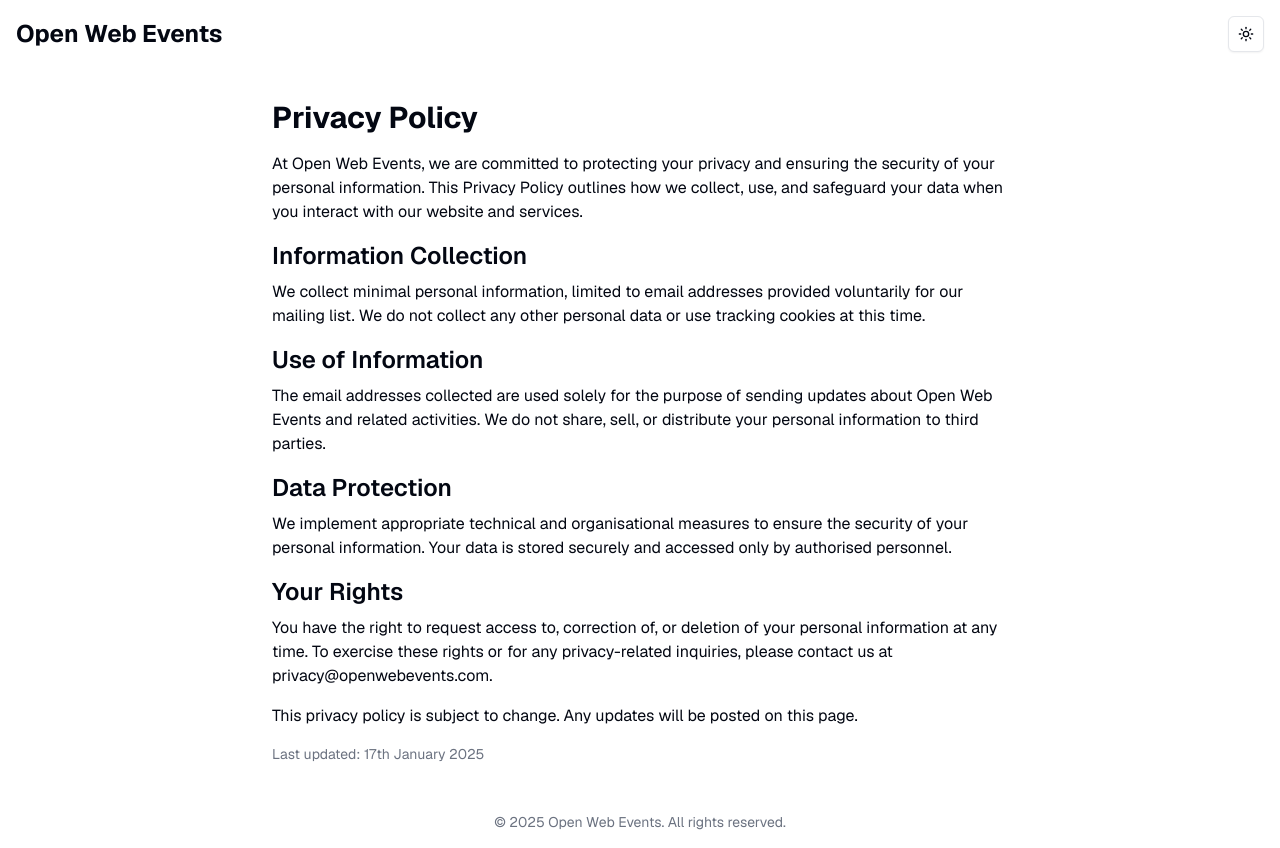
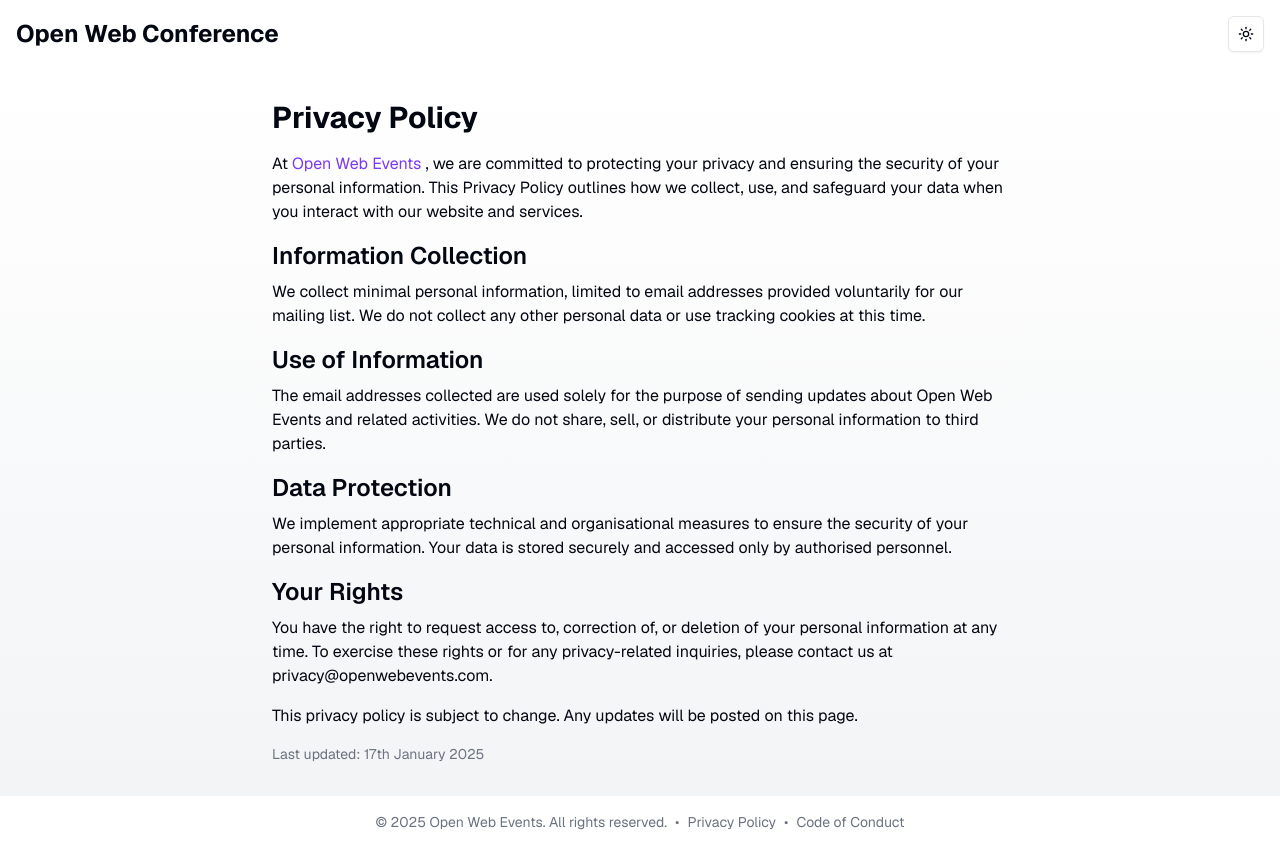
Before and after one commit to OpenWebEvents/openwebconference.com, a Next.js app: page /privacy-policy in a window 1280 px wide. Built offline with nearby package versions, Linux system fonts and the light colour scheme.

Commit message:
feat(app/page.tsx, app/layout.tsx, app/code-of-conduct/page.tsx, app/privacy-policy/page.tsx): enhance UI and add links

```diff
--- a/app/code-of-conduct/page.tsx
+++ b/app/code-of-conduct/page.tsx
@@ -3,10 +3,18 @@
     <div className="container mx-auto px-4 py-8 max-w-3xl">
       <h1 className="text-3xl font-bold mb-4">Code of Conduct</h1>
       <p className="mb-4">
-        Open Web Events is dedicated to providing a harassment-free and
-        inclusive experience for everyone, regardless of gender, gender identity
-        and expression, sexual orientation, disability, physical appearance,
-        body size, race, age, religion, or technology choices.
+        <a
+          href="https://openwebevents.com"
+          className="text-primary hover:underline"
+          target="_blank"
+          rel="noopener noreferrer"
+        >
+          Open Web Events
+        </a>{" "}
+        is dedicated to providing a harassment-free and inclusive experience for
+        everyone, regardless of gender, gender identity and expression, sexual
+        orientation, disability, physical appearance, body size, race, age,
+        religion, or technology choices.
       </p>
       <h2 className="text-2xl font-semibold mb-2">Expected Behavior</h2>
       <ul className="list-disc pl-5 mb-4">
--- a/app/layout.tsx
+++ b/app/layout.tsx
@@ -75,13 +75,36 @@
               className="text-2xl font-bold hover:text-primary transition-colors"
               aria-label="Open Web Events - Home"
             >
-              Open Web Events
+              Open Web Conference
             </Link>
             <ModeToggle />
           </header>
-          <main>{children}</main>
-          <footer className="container mx-auto p-4 text-center text-sm text-muted-foreground">
-            © {new Date().getFullYear()} Open Web Events. All rights reserved.
+          <main className="bg-gradient-to-b from-white to-[#F3F4F6]">
+            {children}
+          </main>
+          <footer className="container mx-auto p-4">
+            <div className="flex flex-col sm:flex-row justify-center items-center gap-2 text-sm text-muted-foreground">
+              <div>
+                © {new Date().getFullYear()} Open Web Events. All rights
+                reserved.
+              </div>
+              <div className="hidden sm:block">•</div>
+              <div className="flex items-center gap-2">
+                <Link
+                  href="/privacy-policy"
+                  className="hover:underline hover:text-primary transition-colors"
+                >
+                  Privacy Policy
+                </Link>
+                <span>•</span>
+                <Link
+                  href="/code-of-conduct"
+                  className="hover:underline hover:text-primary transition-colors"
+                >
+                  Code of Conduct
+                </Link>
+              </div>
+            </div>
           </footer>
           <Toaster />
         </ThemeProvider>
--- a/app/page.tsx
+++ b/app/page.tsx
@@ -90,21 +90,24 @@
   };
 
   return (
-    <div className="container mx-auto px-4 space-y-12 py-8">
-      <section className="text-center space-y-4">
-        <h1 className="text-4xl font-bold sm:text-5xl md:text-6xl">
+    <div className="container mx-auto px-4 space-y-16 py-12 min-h-screen">
+      <section className="text-center space-y-6">
+        <h1 className="text-5xl font-bold sm:text-6xl md:text-7xl bg-gradient-to-r from-purple-600 to-blue-600 text-transparent bg-clip-text">
           The Open Web Conference
         </h1>
-        <p className="text-xl sm:text-2xl text-muted-foreground max-w-2xl mx-auto">
+        <p className="text-xl sm:text-2xl text-muted-foreground max-w-2xl mx-auto leading-relaxed">
           Join us in celebrating open-source innovation and community
           collaboration at the premier event for open web advocates.
         </p>
-        <Button asChild>
+        <Button size="lg" asChild>
           <Link href="#subscribe">Stay Updated</Link>
         </Button>
       </section>
 
-      <section id="about" className="space-y-4 max-w-3xl mx-auto">
+      <section
+        id="about"
+        className="space-y-6 max-w-3xl mx-auto backdrop-blur-sm bg-card/50 p-8 rounded-lg border"
+      >
         <h2 className="text-3xl font-bold">What is the Open Web Conference?</h2>
         <p>
           The Open Web Conference is the flagship event dedicated to fostering a
@@ -132,7 +135,10 @@
         </ul>
       </section>
 
-      <section id="mission" className="space-y-4 max-w-3xl mx-auto">
+      <section
+        id="mission"
+        className="space-y-6 max-w-3xl mx-auto backdrop-blur-sm bg-card/50 p-8 rounded-lg border"
+      >
         <h2 className="text-3xl font-bold">Our Mission</h2>
         <p>
           <span className="font-bold">At Open Web Conference</span>, our mission
@@ -155,8 +161,11 @@
         </p>
       </section>
 
-      <section id="subscribe" className="space-y-4 max-w-md mx-auto">
-        <h2 className="text-3xl font-bold text-center">
+      <section
+        id="subscribe"
+        className="space-y-6 max-w-3xl mx-auto backdrop-blur-sm bg-card/50 p-8 rounded-lg border"
+      >
+        <h2 className="text-3xl font-bold text-center bg-gradient-to-r from-purple-600 to-blue-600 text-transparent bg-clip-text">
           Be Part of the Movement
         </h2>
         <p className="text-center text-muted-foreground">
@@ -186,10 +195,14 @@
         </form>
       </section>
 
-      <section className="text-center space-y-4">
+      <section className="text-center space-y-6">
         <h2 className="text-3xl font-bold">Connect With Us</h2>
-        <div className="flex flex-col sm:flex-row justify-center gap-3 sm:space-x-4">
-          <Button variant="outline" asChild className="w-full sm:w-auto">
+        <div className="flex flex-col sm:flex-row justify-center gap-4 sm:space-x-4">
+          <Button
+            variant="outline"
+            asChild
+            className="w-full sm:w-auto hover:bg-card/50 transition-all duration-300"
+          >
             <Link
               href="https://x.com/OpenWebEvents"
               target="_blank"
@@ -199,7 +212,11 @@
               Twitter
             </Link>
           </Button>
-          <Button variant="outline" asChild className="w-full sm:w-auto">
+          <Button
+            variant="outline"
+            asChild
+            className="w-full sm:w-auto hover:bg-card/50 transition-all duration-300"
+          >
             <Link
               href="https://www.linkedin.com/company/openwebevents"
               target="_blank"
@@ -209,7 +226,11 @@
               LinkedIn
             </Link>
           </Button>
-          <Button variant="outline" asChild className="w-full sm:w-auto">
+          <Button
+            variant="outline"
+            asChild
+            className="w-full sm:w-auto hover:bg-card/50 transition-all duration-300"
+          >
             <Link
               href="https://github.com/OpenWebEvents"
               target="_blank"
@@ -221,16 +242,6 @@
           </Button>
         </div>
       </section>
-
-      <section className="text-center space-y-2 text-sm text-muted-foreground">
-        <Link href="/privacy-policy" className="hover:underline">
-          Privacy Policy
-        </Link>
-        <span> | </span>
-        <Link href="/code-of-conduct" className="hover:underline">
-          Code of Conduct
-        </Link>
-      </section>
     </div>
   );
 }
--- a/app/privacy-policy/page.tsx
+++ b/app/privacy-policy/page.tsx
@@ -3,10 +3,19 @@
     <div className="container mx-auto px-4 py-8 max-w-3xl">
       <h1 className="text-3xl font-bold mb-4">Privacy Policy</h1>
       <p className="mb-4">
-        At Open Web Events, we are committed to protecting your privacy and
-        ensuring the security of your personal information. This Privacy Policy
-        outlines how we collect, use, and safeguard your data when you interact
-        with our website and services.
+        At{" "}
+        <a
+          href="https://openwebevents.com"
+          className="text-primary hover:underline"
+          target="_blank"
+          rel="noopener noreferrer"
+        >
+          Open Web Events
+        </a>{" "}
+        , we are committed to protecting your privacy and ensuring the security
+        of your personal information. This Privacy Policy outlines how we
+        collect, use, and safeguard your data when you interact with our website
+        and services.
       </p>
       <h2 className="text-2xl font-semibold mb-2">Information Collection</h2>
       <p className="mb-4">
```
